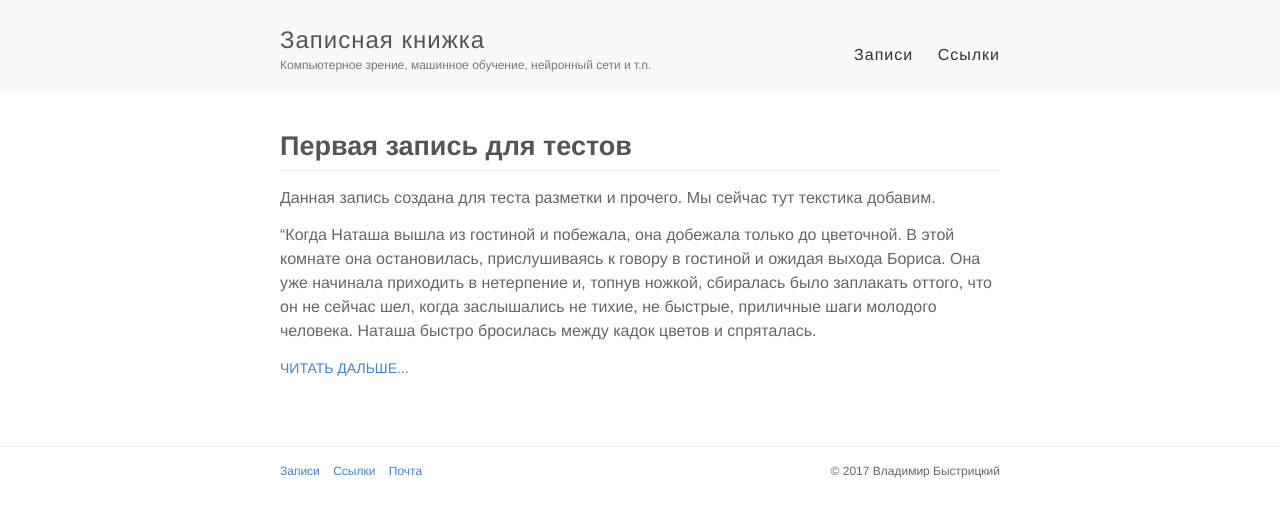
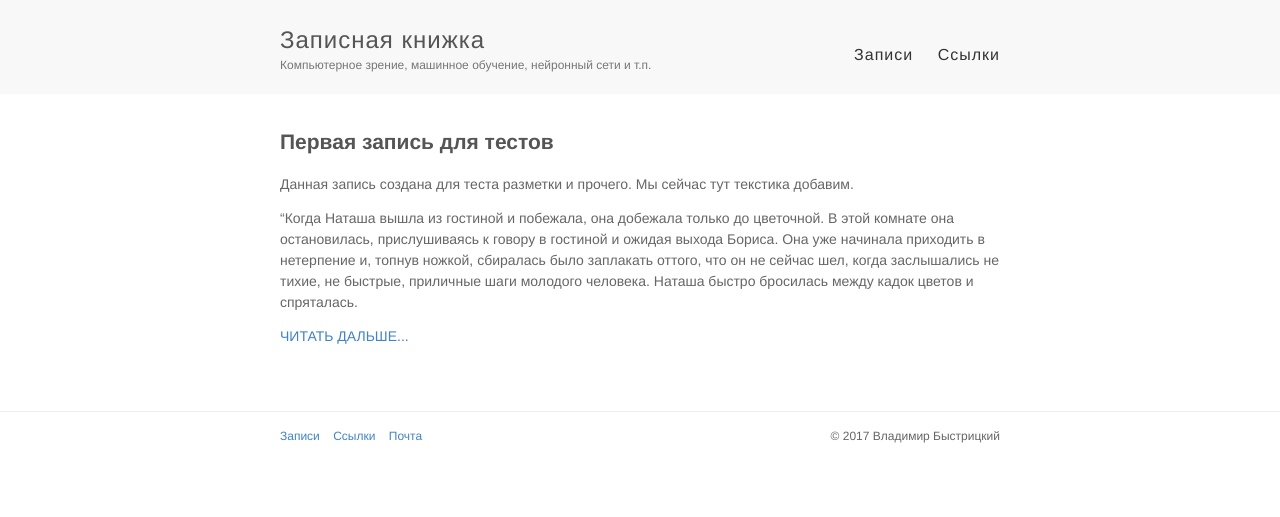
Before and after one commit to vbystricky/vbystricky.github.io, a Jekyll site: the page built from index.html, in a window 1280 px wide. Shown: the top 517 px of the page. Built offline with Jekyll 4.4.1, drawn with Linux system fonts in a browser that asks for light colours; the list of posts is cut into pages by our own code.

Commit message:
Some cosmetic change in css and list of records

```diff
--- a/index.html
+++ b/index.html
@@ -7,7 +7,7 @@ title: Записи
     {% for post in paginator.posts %}
         <article class="post">
 
-            <h1><a href="{{ site.baseurl }}{{ post.url }}">{{ post.title }}</a></h1>
+            <h2><a href="{{ site.baseurl }}{{ post.url }}">{{ post.title }}</a></h2>
 
             <div class="entry">
             {{ post.excerpt }}
--- a/style.css
+++ b/style.css
@@ -64,7 +64,7 @@ html {
 
 body {
   background: #fff;
-  font: 16px/1.5 Helvetica, Arial, sans-serif;
+  font: 14px/1.5 Helvetica, Arial, sans-serif;
   color: #666;
 }
 
@@ -93,10 +93,6 @@ h1 {
   font-size: 27px;
   border-bottom: 1px solid #eee;
 }
-h1 a {
-  color: inherit;
-}
-
 h2 {
   font-size: 21px;
 }
@@ -107,9 +103,12 @@ h4 {
   font-size: 16px;
   color: #666;
 }
-
 p {
   margin: 13px 0;
+}
+
+h1 a, h2 a, h3 a, h4 a, h5 a, h6 a {
+  color: inherit;
 }
 
 a {
@@ -292,7 +291,6 @@ footer {
 }
 .post .read-more {
   text-transform: uppercase;
-  font-size: 14px;
 }
 
 .pagination {
```
